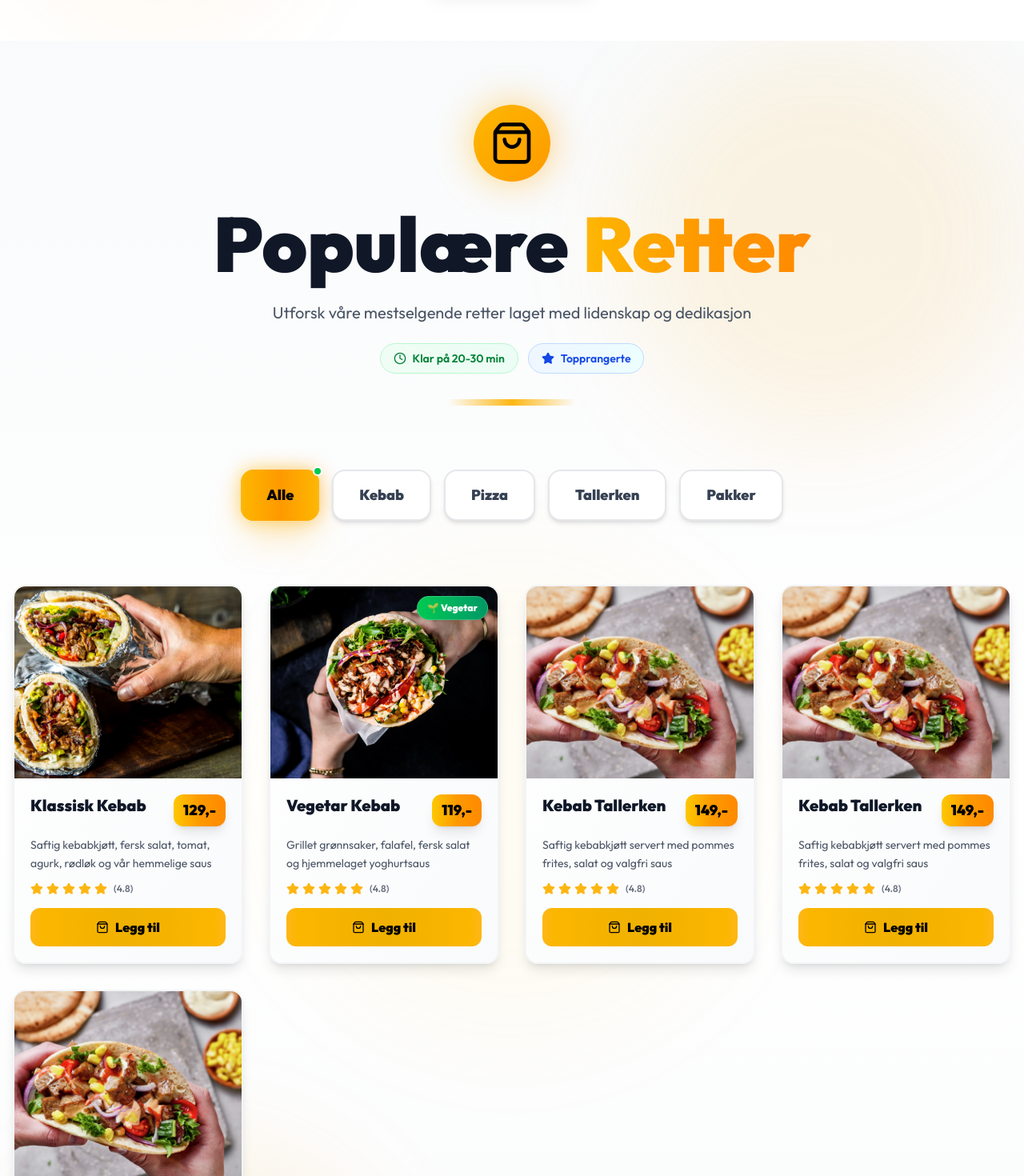
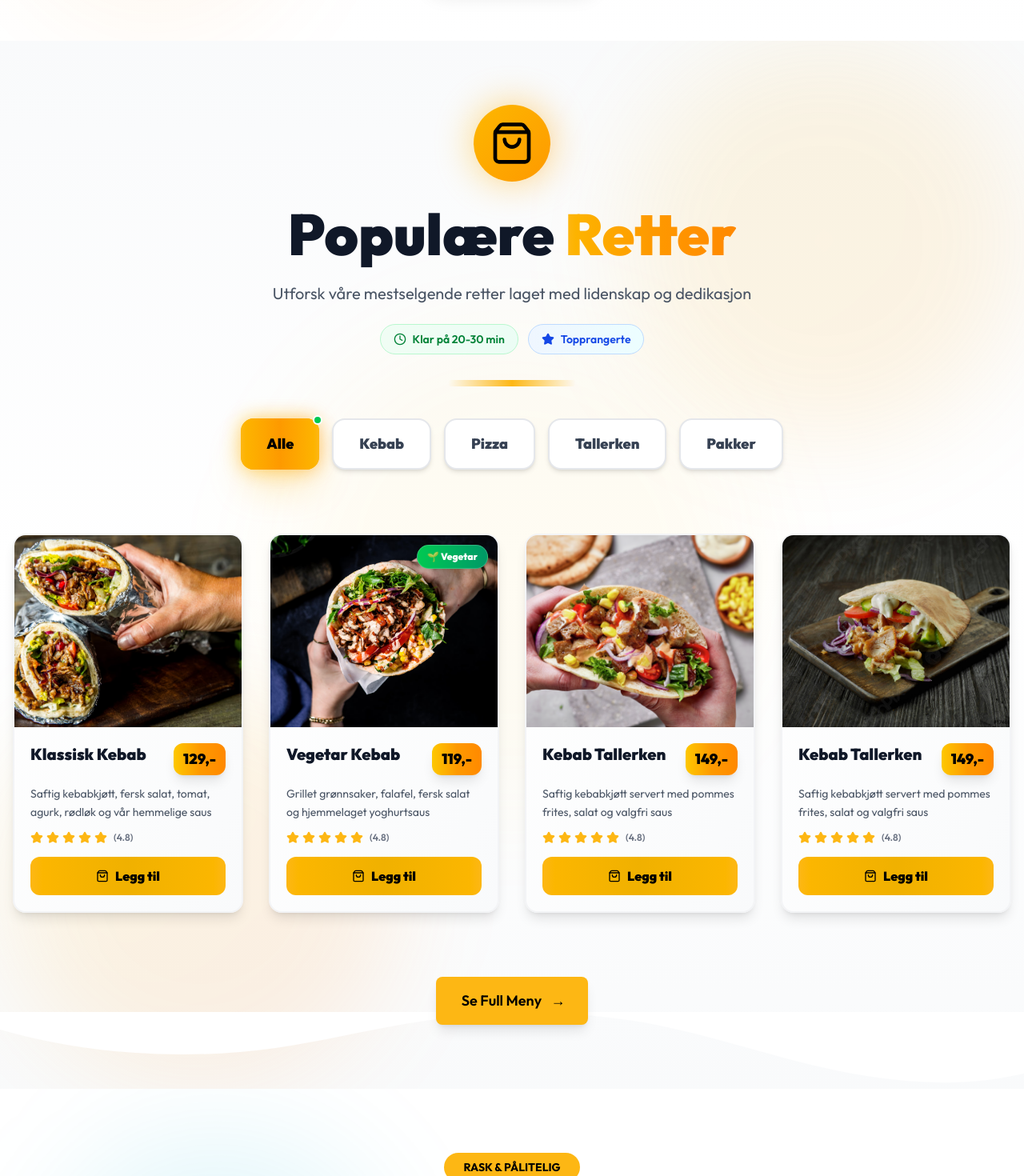
Before and after one commit to eyad207/charlies, a Next.js app: page / in a window 1280 px wide. Shown: the part 2360-3830 px from the top of the page at 80% size. Built offline with nearby package versions, Linux system fonts and the light colour scheme.

Commit message:
style: Update Header and Home components for improved layout and visual consistency

```diff
--- a/app/components/Header.tsx
+++ b/app/components/Header.tsx
@@ -218,16 +218,16 @@ export default function Header() {
           />
 
           {/* Centered Logo */}
-          <div className='absolute inset-0 flex items-center justify-center z-10 md:mb-12'>
+          <div className='absolute inset-0 flex items-center justify-center z-10 md:mb-12 '>
             <motion.div
               initial={{ opacity: 0, scale: 0.5, rotate: -10 }}
               animate={{ opacity: 1, scale: 1, rotate: 0 }}
-              className='flex items-center'
+              className='flex items-center '
             >
               <Link href='/'>
                 <motion.div
                   whileTap={{ scale: 0.95 }}
-                  className='relative w-40 h-27 transition-transform duration-300'
+                  className='relative w-40 h-27 transition-transform duration-300 cursor-pointer'
                 >
                   <Image
                     src='/logo/Charlies logo.png'
--- a/app/page.tsx
+++ b/app/page.tsx
@@ -51,16 +51,7 @@ const menuItems = [
     description:
       'Saftig kebabkjøtt servert med pommes frites, salat og valgfri saus',
     price: '149,-',
-    image: '/Kebab i pita med hjemmelaget kebabsaus.png',
-    category: 'Tallerken',
-  },
-  {
-    id: '5',
-    name: 'Kebab Tallerken',
-    description:
-      'Saftig kebabkjøtt servert med pommes frites, salat og valgfri saus',
-    price: '149,-',
-    image: '/Kebab i pita med hjemmelaget kebabsaus.png',
+    image: '/Kebab i pita med hjemmelaget kebabsaus.jpg',
     category: 'Tallerken',
   },
 ]
@@ -456,7 +447,7 @@ export default function Home() {
             initial={{ opacity: 0, y: 20 }}
             whileInView={{ opacity: 1, y: 0 }}
             viewport={{ once: true }}
-            className='text-center mb-20'
+            className='text-center mb-10'
           >
             {/* Animated Icon */}
             <motion.div
@@ -485,7 +476,7 @@ export default function Home() {
               whileInView={{ opacity: 1, y: 0 }}
               viewport={{ once: true }}
               transition={{ delay: 0.2 }}
-              className='text-5xl sm:text-6xl md:text-7xl lg:text-8xl font-black text-gray-900 mb-6'
+              className='text-5xl sm:text-5xl md:text-6xl lg:text-7xl font-black text-gray-900 mb-6'
             >
               <span className='inline-block'>Populære</span>{' '}
               <span className='bg-gradient-to-r from-[#FDB714] via-amber-500 to-orange-400 bg-clip-text text-transparent inline-block'>
@@ -557,10 +548,9 @@ export default function Home() {
                   type: 'spring',
                   stiffness: 200,
                 }}
-                whileHover={{ scale: 1.1, y: -4 }}
                 whileTap={{ scale: 0.95 }}
                 onClick={() => setSelectedCategory(category)}
-                className={`relative px-6 sm:px-8 py-3 sm:py-4 rounded-2xl font-black text-sm sm:text-base md:text-lg transition-all duration-300 ${
+                className={`relative px-6 sm:px-8 py-3 sm:py-4 rounded-2xl font-black text-sm sm:text-base md:text-lg transition-all duration-300 cursor-pointer ${
                   selectedCategory === category
                     ? 'bg-gradient-to-r from-[#FDB714] via-amber-500 to-[#FDB714] text-black shadow-2xl shadow-[#FDB714]/40'
                     : 'bg-white text-gray-700 hover:bg-gray-50 border-2 border-gray-200 hover:border-[#FDB714]/50 shadow-md hover:shadow-lg'
```
